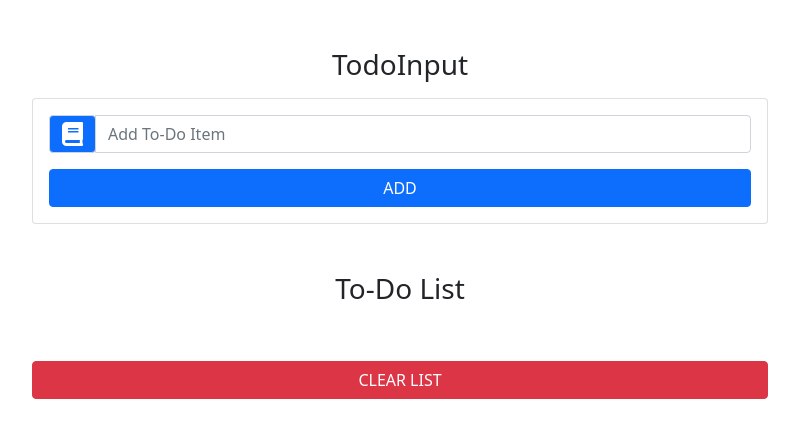
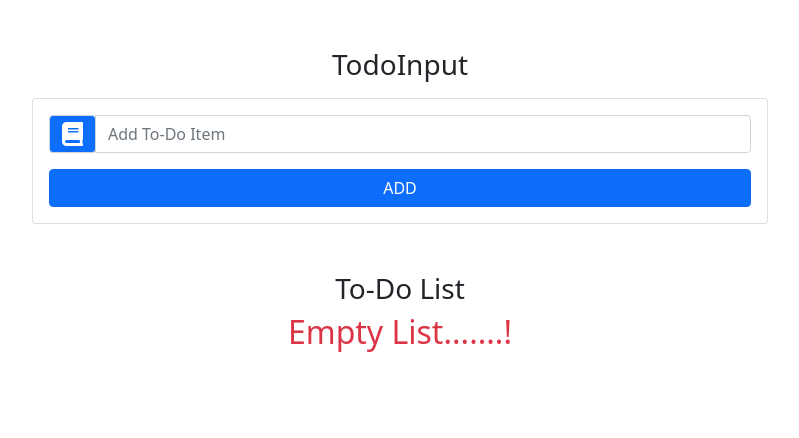
Before and after one commit to JustUzair/react-todo-list, a React (Create React App) app: page / in a window 1280 px wide. Shown: the top 438 px of the page, without its empty margins (240-1039 px from the left). Built offline with nearby package versions, Linux system fonts and the light colour scheme.

Commit message:
few improvements

```diff
--- a/src/App.js
+++ b/src/App.js
@@ -18,6 +18,7 @@ class App extends Component {
   };
   handleSubmit = e => {
     e.preventDefault();
+    if (this.state.item.length === 0) return;
     const newItem = {
       id: this.state.id,
       title: this.state.item,
--- a/src/components/TodoList.js
+++ b/src/components/TodoList.js
@@ -7,6 +7,13 @@ export default class TodoList extends Component {
     return (
       <ul className="list-group my-5">
         <h3 className="text-capitalize text-center">To-Do List</h3>
+        {items.length === 0 ? (
+          <h4 className="text-danger text-center" style={{ fontSize: "2rem" }}>
+            Empty List.......!
+          </h4>
+        ) : (
+          ""
+        )}
         {items.map(item => {
           return (
             <TodoItem
@@ -21,7 +28,14 @@ export default class TodoList extends Component {
             ></TodoItem>
           );
         })}
+
         <button
+          style={{ transition: "all 0.5s" }}
+          style={
+            items.length === 0
+              ? { visibility: "hidden" }
+              : { visibility: "visible" }
+          }
           className="btn btn-danger col-12 text-uppercase mt-5"
           onClick={clearList}
         >
```
